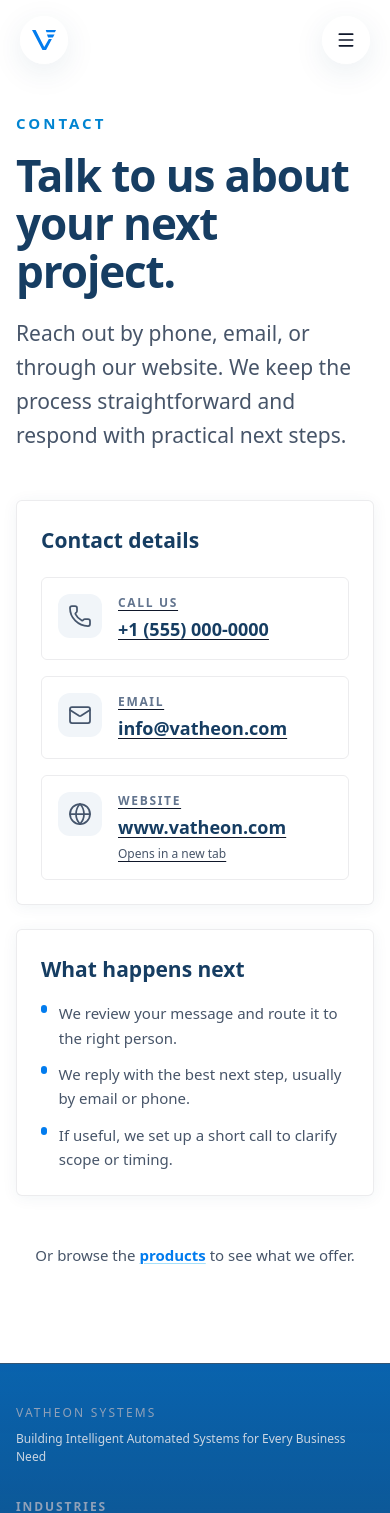
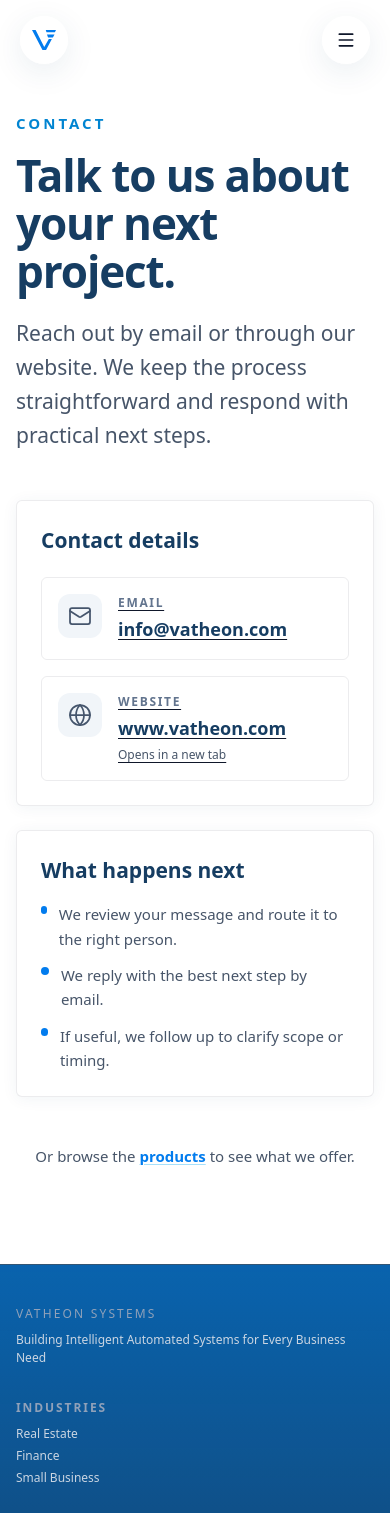
Before and after one commit to DavidMajomi/company-site, a Next.js app in the folder company/: page /contact in a window 390 px wide. Shown: the top 1513 px of the page. Built offline with nearby package versions, Linux system fonts and the light colour scheme.

Commit message:
Update: Remove contact information across site, contact page, and footer to remove phone reference in service descriptions.

```diff
--- a/company/app/contact/page.tsx
+++ b/company/app/contact/page.tsx
@@ -1,6 +1,6 @@
 import type { Metadata } from "next";
 import Link from "next/link";
-import { Globe, Mail, Phone } from "lucide-react";
+import { Globe, Mail } from "lucide-react";
 import { footerContactLines } from "../data/footer";
 import { productsNav } from "../data/navigation";
 import { StandardPageContent } from "../components/StandardPageContent";
@@ -13,14 +13,12 @@
 
 const contactIconClass = "h-6 w-6";
 
-function linkKind(href: string): "phone" | "email" | "web" {
-  if (href.startsWith("tel:")) return "phone";
+function linkKind(href: string): "email" | "web" {
   if (href.startsWith("mailto:")) return "email";
   return "web";
 }
 
 const linkMeta = {
-  phone: { title: "Call us", icon: Phone },
   email: { title: "Email", icon: Mail },
   web: { title: "Website", icon: Globe },
 } as const;
@@ -41,7 +39,7 @@
           Talk to us about your next project.
         </h1>
         <p className="mt-5 max-w-2xl text-lg leading-relaxed text-(--color-text-muted)">
-          Reach out by phone, email, or through our website. We keep the process
+          Reach out by email or through our website. We keep the process
           straightforward and respond with practical next steps.
         </p>
       </section>
@@ -115,7 +113,7 @@
                   className="mt-1 h-2 w-2 rounded-full bg-(--color-accent)"
                 />
                 <span>
-                  We reply with the best next step, usually by email or phone.
+                  We reply with the best next step by email.
                 </span>
               </li>
               <li className="flex gap-3">
@@ -124,7 +122,7 @@
                   className="mt-1 h-2 w-2 rounded-full bg-(--color-accent)"
                 />
                 <span>
-                  If useful, we set up a short call to clarify scope or timing.
+                  If useful, we follow up to clarify scope or timing.
                 </span>
               </li>
             </ul>
--- a/company/app/data/footer.ts
+++ b/company/app/data/footer.ts
@@ -6,11 +6,6 @@
 };
 
 export const footerContactLines: FooterContactLine[] = [
-  {
-    variant: "link",
-    href: "tel:+1-555-000-0000",
-    label: "+1 (555) 000-0000",
-  },
   {
     variant: "link",
     href: "mailto:info@vatheon.com",
--- a/company/app/data/services.ts
+++ b/company/app/data/services.ts
@@ -7,7 +7,7 @@
     slug: "forward-deployed-engineer",
     title: "Forward Deployed Engineers",
     description:
-      "Engineers who embed in your business to ship automation, internal tooling, integrations, and analytics—turning operational data into decisions that stick.",
+      "Embedded Engineers who automate operations, connect systems, and build internal tools that help companies scale without adding headcount.",
     overview:
       "When you need capacity without another hiring cycle, we deploy engineers inside your team: building automations, internal tools, and integrations.",
     capabilities: [
--- a/company/app/site.ts
+++ b/company/app/site.ts
@@ -18,7 +18,7 @@
       "Forward deployed engineers, custom solution development, custom web development, Google and Meta ads expertise, and real estate services including foreclosure analysis and ad targeting effectiveness.",
     products:
       "Diaspora asset management, retail currency trading, business underwriting pipelines, property security intelligence, nonprofit analytics, risk monitoring, and real estate intelligence platforms with curated alternative data.",
-    contact: `Reach ${name} by phone, email, or web. Talk to our team about technologies and solutions for your organization.`,
+    contact: `Reach ${name} by email or web. Talk to our team about technologies and solutions for your organization.`,
   },
   cta: {
     heading:
```
